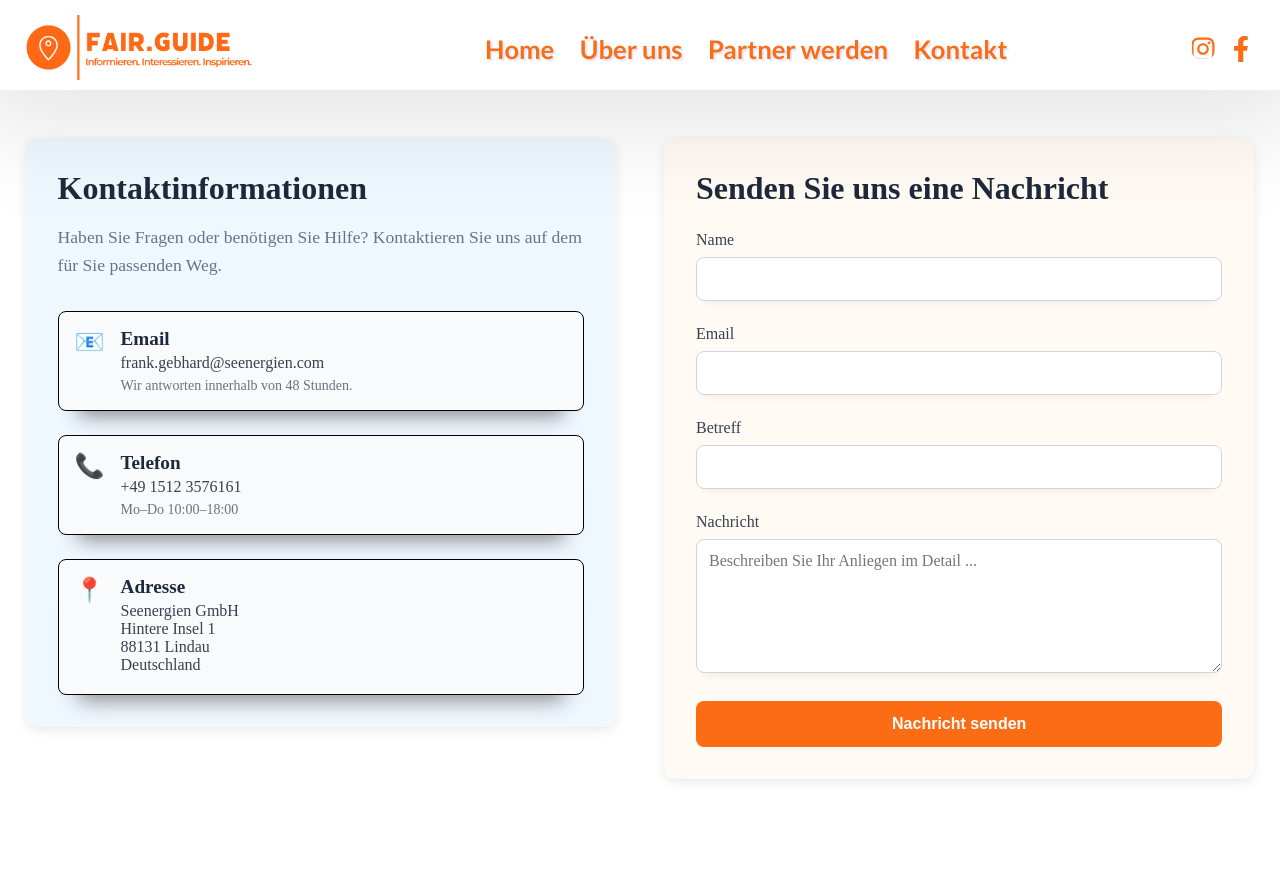
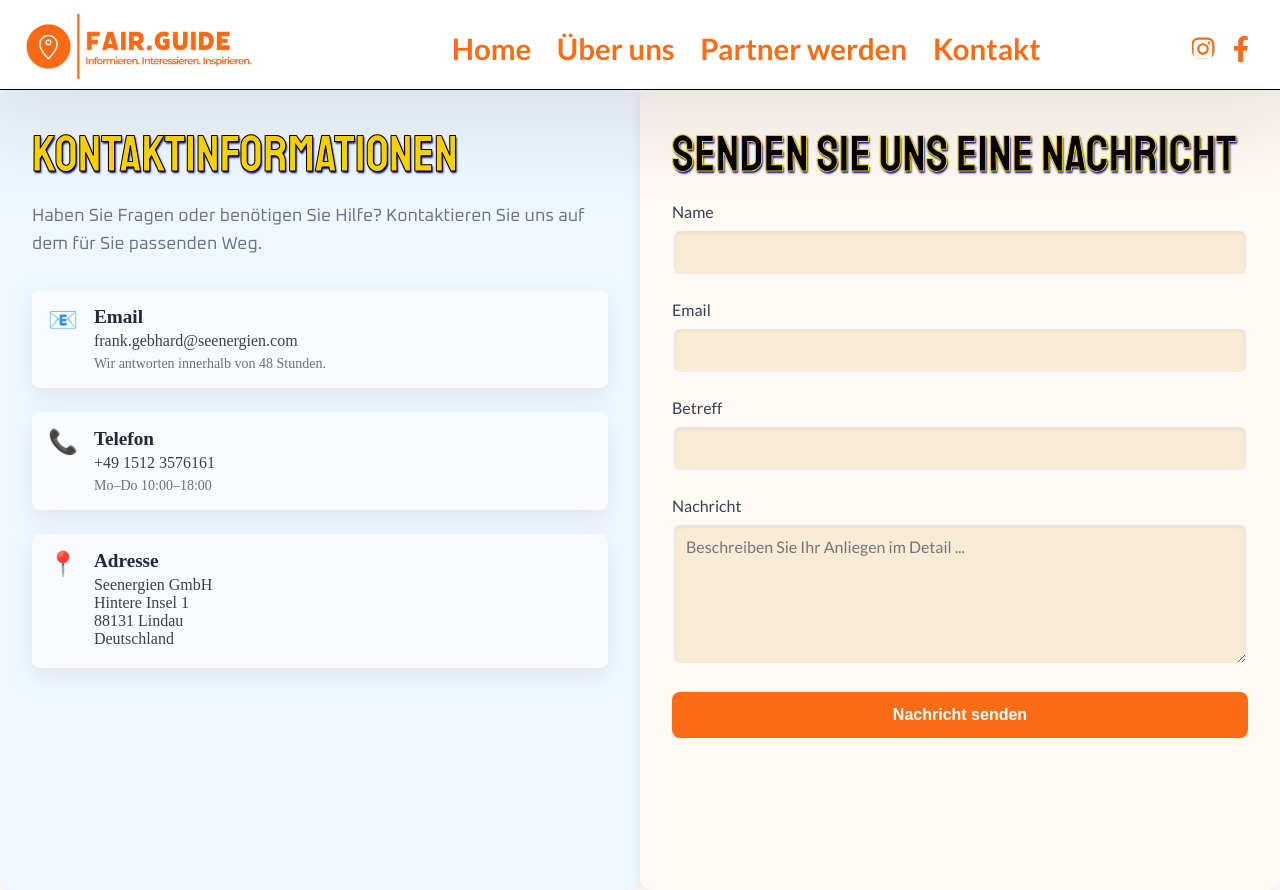
Before and after one commit to dersaei/fairfuhrer, a Next.js app: page /kontakt in a window 1280 px wide. Before the commit the page ends 811 px from the top, so only its background shows below. Built offline with nearby package versions, Linux system fonts and the light colour scheme.

Commit message:
ulepszenia

```diff
--- a/app/kontakt/ContactForm.module.css
+++ b/app/kontakt/ContactForm.module.css
@@ -4,14 +4,20 @@
   border-radius: 12px;
   padding: 2rem;
   box-shadow: rgba(0, 0, 0, 0.09) 0px 3px 12px;
-  height: fit-content;
+  height: 100vh;
 }
 
 .contactForm h2 {
-  font-size: 2rem;
+  font-size: 4vw;
   font-weight: 700;
-  color: #1e293b;
-  margin-bottom: 1.5rem;
+  color: black;
+  margin-bottom: 1rem;
+  font-family: "Staatliches", sans-serif;
+  font-weight: 400;
+  font-style: normal;
+  -webkit-text-stroke: 1px gold;
+  text-transform: uppercase;
+  text-shadow: 1px 2px 2px navy;
 }
 
 .successMessage,
@@ -36,6 +42,8 @@
 
 .formGroup {
   margin-bottom: 1.5rem;
+  font-family: "Lato", sans-serif;
+  font-weight: 400;
 }
 
 .formGroup label {
@@ -49,13 +57,14 @@
 .formGroup textarea {
   width: 100%;
   padding: 0.75rem;
-  border: 1px solid #d1d5db;
+  border: 2px solid ghostwhite;
   border-radius: 8px;
   font-size: 1rem;
   transition: border-color 0.2s, box-shadow 0.2s;
   box-sizing: border-box;
   font-family: inherit;
-  box-shadow: rgba(33, 35, 38, 0.1) 0px 10px 10px -10px;
+  box-shadow: rgba(0, 0, 0, 0.06) 0px 2px 4px 0px inset;
+  background-color: antiquewhite;
 }
 
 .formGroup input:focus,
--- a/app/kontakt/ContactInfo.module.css
+++ b/app/kontakt/ContactInfo.module.css
@@ -3,15 +3,21 @@
   background-color: aliceblue;
   border-radius: 12px;
   padding: 2rem;
-  height: fit-content;
+  height: 100vh;
   box-shadow: rgba(0, 0, 0, 0.09) 0px 3px 12px;
 }
 
 .contactInfo h2 {
-  font-size: 2rem;
+  font-size: 4vw;
   font-weight: 700;
-  color: #1e293b;
+  color: gold;
   margin-bottom: 1rem;
+  font-family: "Staatliches", sans-serif;
+  font-weight: 400;
+  font-style: normal;
+  -webkit-text-stroke: 1px black;
+  text-transform: uppercase;
+  text-shadow: 1px 2px 2px navy;
 }
 
 .intro {
@@ -19,6 +25,8 @@
   margin-bottom: 2rem;
   line-height: 1.6;
   font-size: 1.1rem;
+  font-weight: 400;
+  font-family: "Oxanium", sans-serif;
 }
 
 .contactMethods {
@@ -35,8 +43,7 @@
   border-radius: 8px;
   background: #f8fafc;
   transition: all 0.3s ease-in-out;
-  box-shadow: rgba(0, 0, 0, 0.45) 0px 25px 20px -20px;
-  border: 1px solid black;
+  box-shadow: rgba(149, 157, 165, 0.2) 0px 8px 24px;
 }
 
 .contactMethod:hover {
--- a/app/kontakt/kontakt.module.css
+++ b/app/kontakt/kontakt.module.css
@@ -2,18 +2,15 @@
 .contactPage {
   width: 100%;
   height: fit-content;
-  padding: 4vh 2vw;
-  margin: 2vh 0;
 }
 
 .contactContent {
   display: grid;
   grid-template-columns: 1fr 1fr;
-  gap: 3rem;
   align-items: start;
 }
 
-@media (max-width: 768px) {
+@media (max-width: 868px) {
   .contactContent {
     grid-template-columns: 1fr;
     gap: 2rem;
--- a/app/layout.tsx
+++ b/app/layout.tsx
@@ -1,9 +1,17 @@
+// layout.tsx
 import type { Metadata } from "next";
-import { Lato, Oswald, Work_Sans, Staatliches } from "next/font/google";
+import {
+  Lato,
+  Oswald,
+  Work_Sans,
+  Staatliches,
+  Oxanium,
+} from "next/font/google";
 import "../styles/reset.css";
 
 import Header from "../components/Header";
 
+// pozostałe fonty
 const lato = Lato({
   variable: "--font-lato",
   subsets: ["latin"],
@@ -21,9 +29,17 @@ const oswald = Oswald({
 });
 const workSans = Work_Sans({
   subsets: ["latin"],
-  weight: "400", // Poprawione: pojedyncza wartość jako string
-  variable: "--font-work-sans", // Poprawione: myślnik zamiast podkreślenia
+  weight: "400",
+  variable: "--font-work-sans",
 });
+
+// nowy import Oxanium
+const oxanium = Oxanium({
+  variable: "--font-oxanium",
+  subsets: ["latin"],
+  weight: ["400", "700"], // tutaj dobierz te wagi, których potrzebujesz
+});
+
 export const metadata: Metadata = {
   title: "Fair Guide",
   description:
@@ -38,7 +54,13 @@ export default function RootLayout({
   return (
     <html lang="de">
       <body
-        className={`${lato.variable} ${oswald.variable} ${workSans.variable} ${staatliches.variable}`}
+        className={`
+          ${lato.variable}
+          ${oswald.variable}
+          ${workSans.variable}
+          ${staatliches.variable}
+          ${oxanium.variable}  /* dodajemy Oxanium na body */
+        `}
       >
         <Header />
         <main>{children}</main>
--- a/app/page.module.css
+++ b/app/page.module.css
@@ -21,17 +21,18 @@
   top: 50%;
   left: 3vw;
   transform: translateY(-50%);
-  font-size: 3.1rem;
+  font-size: 3.2rem;
   font-weight: 300;
   color: rgba(252, 108, 20, 1);
   text-align: left;
   line-height: 1.4;
-  text-shadow: 1px 2px 1px black;
+  text-shadow: 3px 6px 3px black;
   z-index: 10;
   max-width: 350px;
   font-family: "Staatliches", sans-serif;
   font-weight: 400;
   font-style: normal;
+  -webkit-text-stroke: 0.5px lavender;
 }
 
 /* Kontener przycisku play */
--- a/components/Header.module.css
+++ b/components/Header.module.css
@@ -8,6 +8,7 @@
   align-items: center;
   justify-content: space-between;
   box-shadow: 0px 8px 100px 30px rgba(0, 3, 0, 0.1);
+  border-bottom: 1px solid black;
 }
 
 /* Logo (po lewej) */
@@ -27,11 +28,10 @@
 .navLink {
   text-decoration: none;
   color: rgba(252, 108, 20, 1);
-  font-size: 2vw;
+  font-size: 2.3vw;
   font-weight: 700;
   font-family: "Lato", sans-serif;
-  transition: color 0.3s;
-  text-shadow: 2px 2px 1px lavender;
+  transition: color 0.3s ease-in-out;
 }
 
 .navLink:hover {
```
